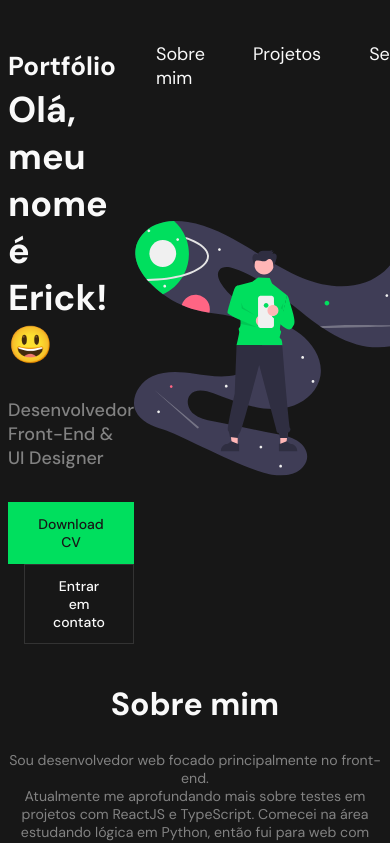
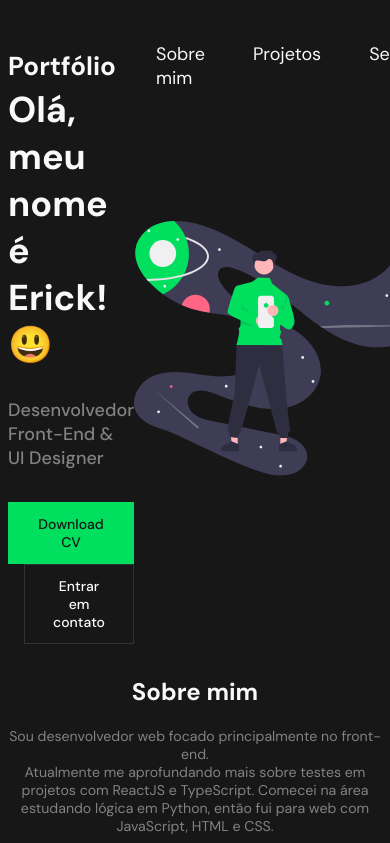
Before and after one commit to erickgust/portfolio, a React (Vite) app: page / in a window 390 px wide. Shown: the top 843 px of the page. Built offline with nearby package versions, Linux system fonts and the light colour scheme.

Commit message:
style: add media query for Title component

```diff
--- a/src/resources/title.ts
+++ b/src/resources/title.ts
@@ -4,4 +4,8 @@ export const Title = styled.h2`
   font-size: 3.2rem;
   color: ${({ theme }) => theme.colors.white};
   text-align: center;
+
+  @media (max-width: 768px) {
+    font-size: 2.4rem;
+  }
 `
```
